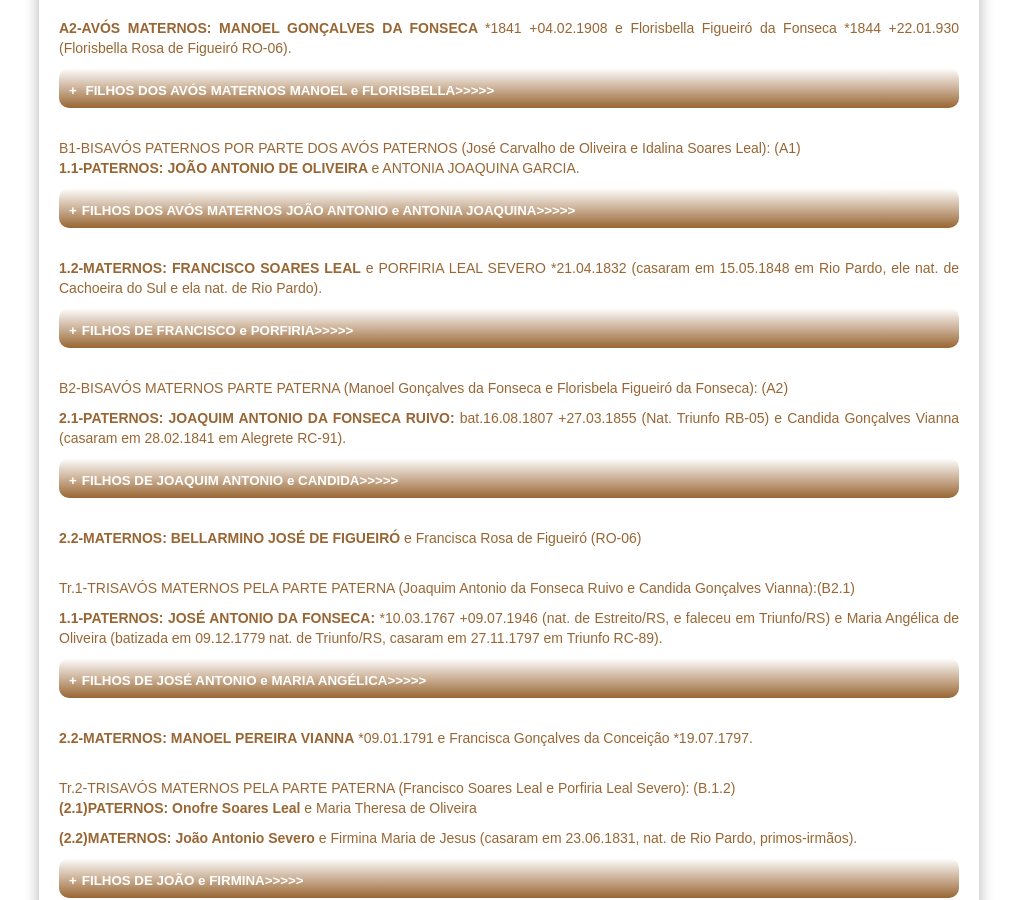
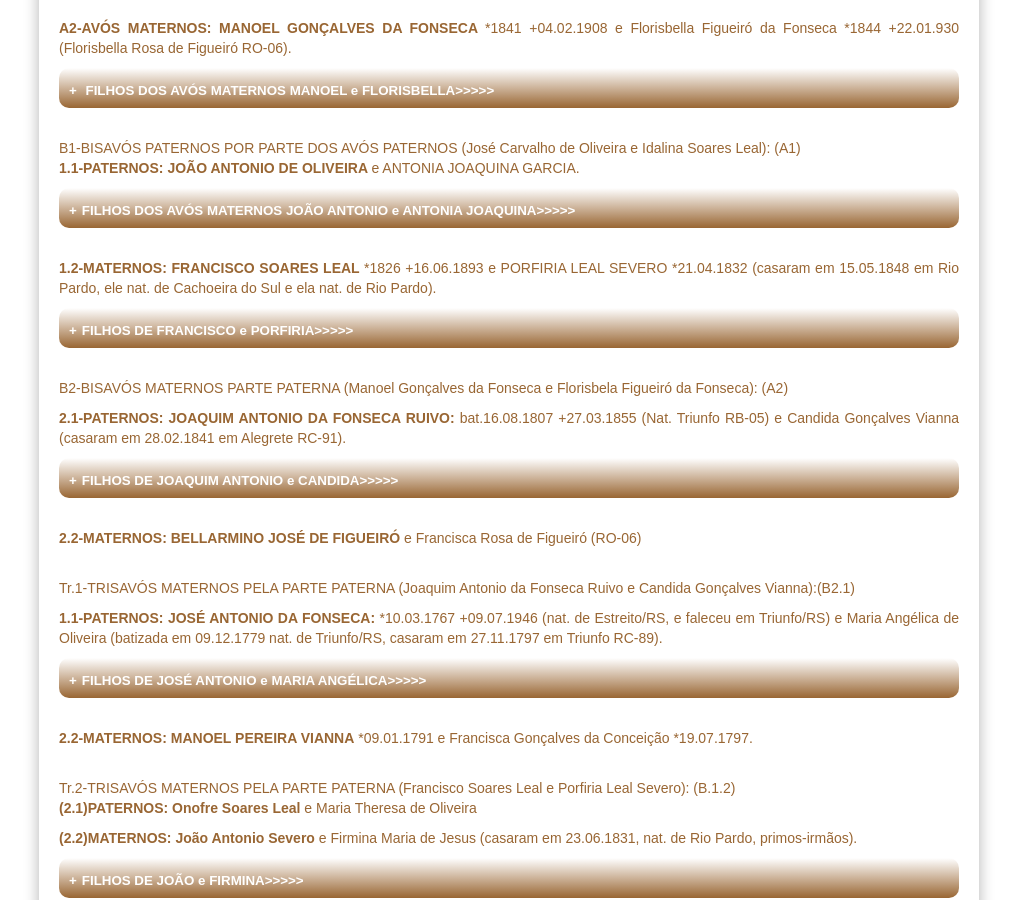
Before and after one commit to claudiovargas1955/claudiovargas1955.github.io, a Jekyll site: the page built from _pages/arvore-genealogica-de-costados-de-florisbella.html, in a window 1280 px wide and 900 px high, scrolled down 741 px. Shown: the whole window, without its empty margins (131-1148 px from the left). Built offline with Jekyll 4.4.1, drawn with Linux system fonts in a browser that asks for light colours; some web fonts are replaced.

Commit message:
Update arvore-genealogica-de-costados-de-florisbella.html

```diff
--- a/_pages/arvore-genealogica-de-costados-de-florisbella.html
+++ b/_pages/arvore-genealogica-de-costados-de-florisbella.html
@@ -323,8 +323,8 @@ Serafim Ignacio Nunes +01.03.1925 e Thomazia Teixeira Nunes *22.02.1868 RC-87).<
 João Manoel dos Santos +22.08.1916 e Florida Prudencia dos Santos *26.08.1868).<br/><br/>
 <b>(1.1.2)Maria das Dores Alves de Oliveira: </b> *1884 +06.11.1954 (RO-20).<br/></details></p><br/>
 
-<p><b>1.2-MATERNOS: FRANCISCO SOARES LEAL </b>e PORFIRIA LEAL SEVERO *21.04.1832 (casaram em 15.05.1848 em Rio Pardo, ele nat. de
-Cachoeira do Sul e ela nat. de Rio Pardo).
+<p><b>1.2-MATERNOS: FRANCISCO SOARES LEAL </b>*1826 +16.06.1893 e PORFIRIA LEAL SEVERO *21.04.1832 (casaram em 15.05.1848 em Rio Pardo,
+ ele nat. de Cachoeira do Sul e ela nat. de Rio Pardo).
 <details> <summary><b>FILHOS DE FRANCISCO e PORFIRIA>>>>></summary></b> <br>
 <p><b>(1.2.1)Idalina Soares Leal: </b>*26.04.1849 +03.09.1934 (nat. Rio Pardo, casou em 06.05.1868 com José Carvalho de Oliveira - avós
 de Florisbella).<br><br>
```
